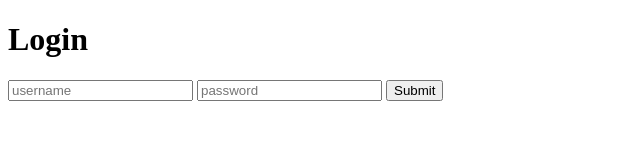
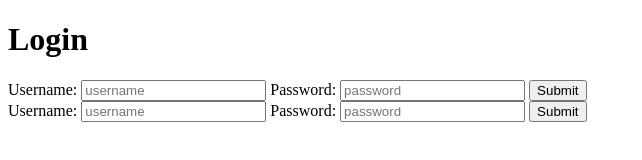
Before and after one commit to eomereu/webdevbc, a plain HTML site: page ChapterOne/forms.html in a window 1280 px wide. Shown: the whole page, without its empty margins (0-642 px from the left). Drawn offline with Linux system fonts and the light colour scheme.

Commit message:
Learned label tag

```diff
--- a/ChapterOne/forms.html
+++ b/ChapterOne/forms.html
@@ -8,12 +8,30 @@
 <h1>Login</h1>
 
 <form>
-	<input name="username" type="text" placeholder="username">
-	<input name="password" type="password" placeholder="password">
-	<!-- This one also creates a Submit button
-		<button>Submit</button>
-	-->
+
+	<label>
+			Username:
+			<input name="username" type="text" placeholder="username">
+	</label>
+
+	<label>
+			Password:
+			<input name="password" type="password" placeholder="password">
+	</label>
+	<button>Submit</button>
+
+<!-- 	An alternative and a better way of using label tag: (because it prevents the nests) --><br>
+
+ 	<label for="username">Username:</label>
+ 	<input id="username" type="text" placeholder="username">
+
+ 	<label for="password">Password:</label>
+ 	<input id="password" type="password" placeholder="password">
+
 	<input type="submit" name="">
+	<!-- This one also creates a Submit button: <button>Submit</button> -->
+
+
 </form>
 
 </body>
```
Also changed, not shown: ChapterOne/firstPageHandNotes.txt.
